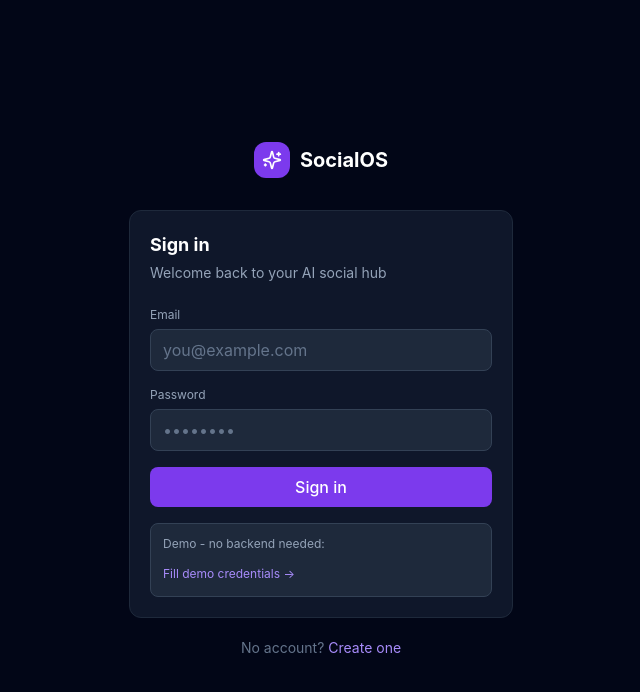
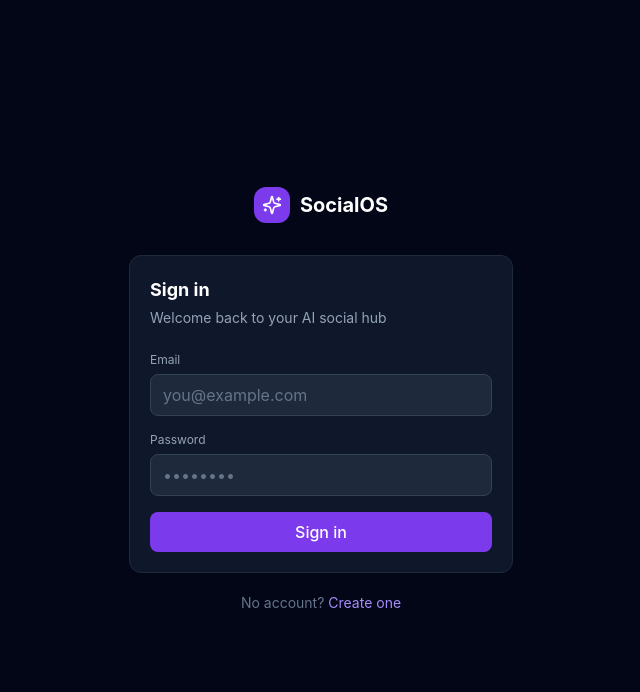
Before and after one commit to Flourish360/SocialOS, a Next.js app in the folder frontend/: page /login in a window 1280 px wide. Shown: the top 692 px of the page, without its empty margins (319-959 px from the left). Built offline with nearby package versions, Linux system fonts and the light colour scheme; no server answers.

Commit message:
Remove demo credentials shortcut from login page

```diff
--- a/frontend/app/(auth)/login/page.tsx
+++ b/frontend/app/(auth)/login/page.tsx
@@ -59,16 +59,6 @@ export default function LoginPage() {
           </button>
         </form>
 
-        {/* Demo shortcut */}
-        <div className="mt-4 p-3 bg-slate-800 rounded-lg border border-slate-700">
-          <p className="text-xs text-slate-400 mb-2">Demo - no backend needed:</p>
-          <button
-            onClick={() => { setEmail("demo@socialos.app"); setPassword("demo1234"); }}
-            className="text-xs text-violet-400 hover:text-violet-300 transition-colors"
-          >
-            Fill demo credentials →
-          </button>
-        </div>
       </div>
 
       <p className="text-center text-sm text-slate-500 mt-5">
```
